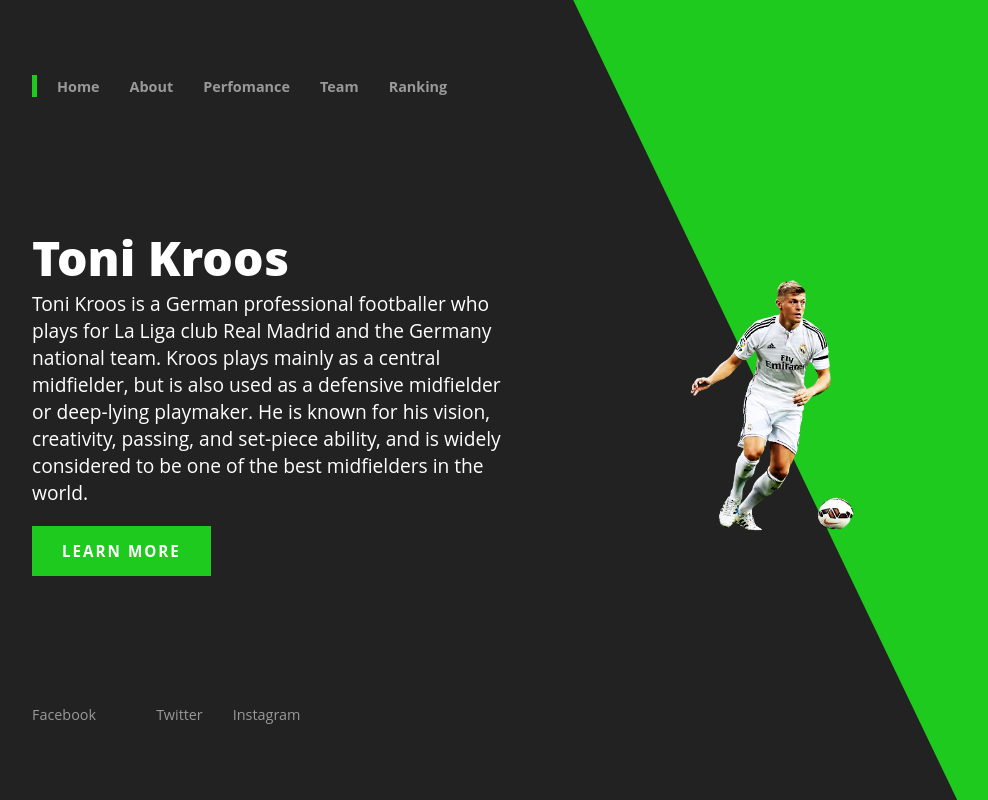
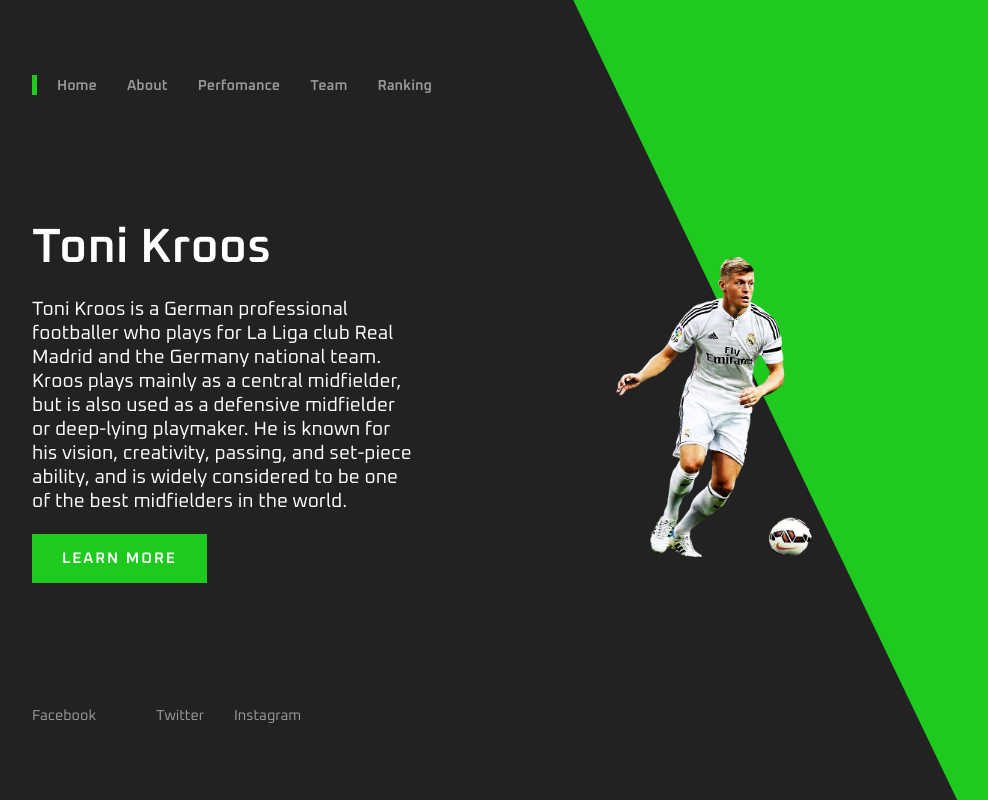
Before and after one commit to DiegoReports/LandingPage-Sport, a plain HTML site: page index.html in a window 1280 px wide. Shown: the whole page, without its empty margins (118-1106 px from the left). Drawn offline with Linux system fonts and the light colour scheme.

Commit message:
Criando Landing PAGE SPORTS

```diff
--- a/style.css
+++ b/style.css
@@ -1,10 +1,10 @@
-
+@import url('https://fonts.googleapis.com/css2?family=Oxanium:wght@300;400;500;600&display=swap');
 
 * {
     margin: 0;
     padding: 0;
     box-sizing: border-box;
-    font-family: 'Open Sans', sans-serif;
+    font-family: 'Oxanium', cursive;
 }
 
 section {
@@ -44,6 +44,7 @@ section .content h2 {
     color: #fff;
     font-size: 3em;
     font-weight: 800;
+    margin-bottom: 20px;
 }
 
 section .content p {
@@ -71,7 +72,7 @@ section .imgBx {
 }
 
 section .imgBx img {
-    max-width: 500px;
+    max-width: 600px;
     animation: fade-in 0.5s ease-in forwards;
     animation-delay: 2s;
     opacity: 0;
```
Also changed, not shown: img/Landing.png.
